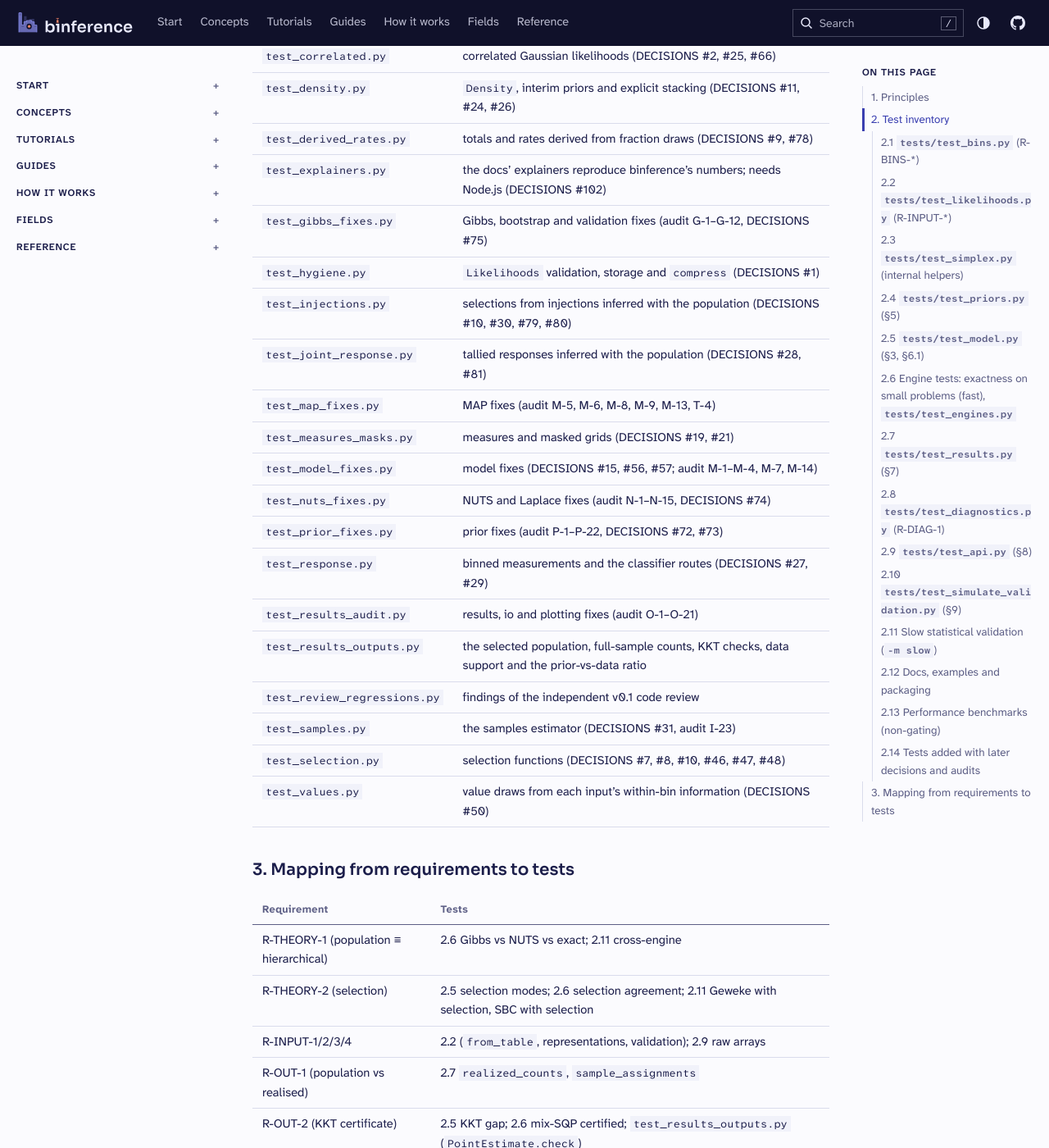
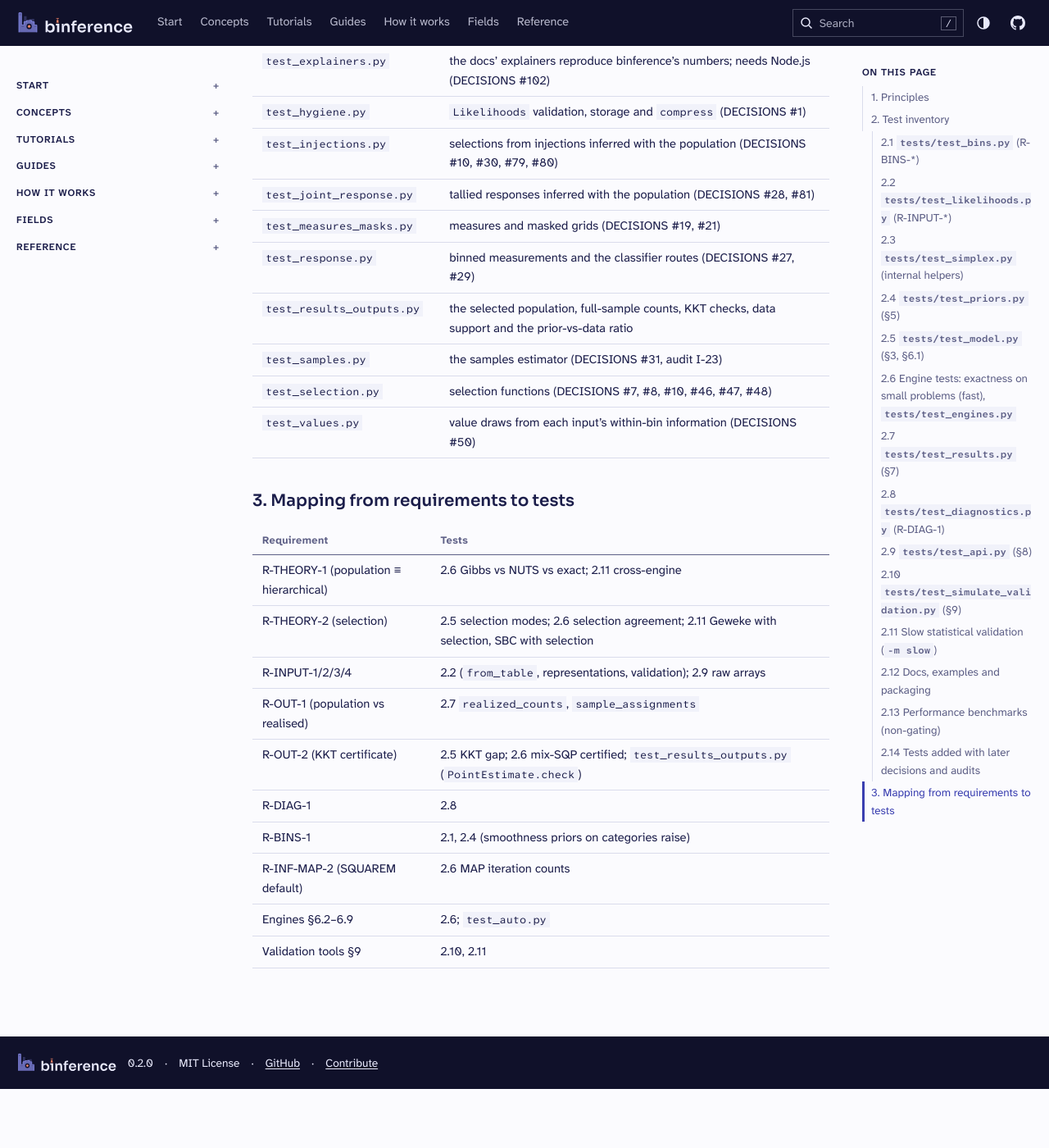
Before and after one commit to joshspeagle/binference, a Sphinx documentation site: the page built from docs/design/test-plan.md, in a window 1280 px wide and 1400 px high, scrolled down 12197 px. Shown: the whole window at 82% size. Built offline with Sphinx 7.4.7, drawn with Linux system fonts in a browser that asks for light colours; after the commit the page ends 13525 px from its top, so only the background shows below that; some of the changed text lies outside the part shown.

Commit message:
Point the test plan at the tests' new homes
Co-Authored-By: Claude Opus 5.5 <noreply@anthropic.com>
Claude-Session: https://claude.ai/code/session_01JkqiRk2kEoUE8HVDAKRgK9

```diff
--- a/docs/design/test-plan.md
+++ b/docs/design/test-plan.md
@@ -102,8 +102,6 @@ Measures and masks are in `tests/test_measures_masks.py` (§2.14).
 
 ### 2.4 `tests/test_priors.py` (§5)
 
-More prior tests, from the audit, are in `tests/test_prior_fixes.py` (§2.14).
-
 **Every prior, parametrised over the families**
 - The density integrates to 1 on the 2-simplex (K = 3 quadrature), and sample moments match.
 - The unconstrained log-density and its gradient agree with finite differences at random points.
@@ -135,8 +133,6 @@ More prior tests, from the audit, are in `tests/test_prior_fixes.py` (§2.14).
 - `GammaRates`: moments and conjugate update.
 
 ### 2.5 `tests/test_model.py` (§3, §6.1)
-
-More model tests, from the audit, are in `tests/test_model_fixes.py` (§2.14).
 
 **Likelihood**
 - `log_likelihood(rho)` equals the direct formula, for dense and sparse inputs and with and without weights.
@@ -198,11 +194,9 @@ More model tests, from the audit, are in `tests/test_model_fixes.py` (§2.14).
 - At N = 2000 the bootstrap spread is within 20% of the posterior s.d.
 - A logistic prior refits each reweighted catalogue.
 
-The NUTS and Laplace audit fixes are in `tests/test_nuts_fixes.py`, the MAP fixes in `tests/test_map_fixes.py` and the Gibbs, bootstrap and validation fixes in `tests/test_gibbs_fixes.py` (§2.14).
-
 ### 2.7 `tests/test_results.py` (§7)
 
-More result tests are in `tests/test_results_audit.py`, `tests/test_results_outputs.py`, `tests/test_best_loo.py`, `tests/test_values.py` and `tests/test_derived_rates.py` (§2.14).
+More result tests are in `tests/test_results_outputs.py`, `tests/test_best_loo.py`, `tests/test_values.py` and `tests/test_derived_rates.py` (§2.14).
 
 **Summaries and intervals**
 - `mean`, `std`, `quantile`, `interval` (central and HDI) and `cov` agree with NumPy on known arrays.
@@ -222,7 +216,7 @@ More result tests are in `tests/test_results_audit.py`, `tests/test_results_outp
 - `predict_proba` and `log_predictive` on new objects; `log_predictive` beats a deliberately wrong population on held-out data.
 
 **Diagnostics**
-- `check()` warns on synthetic bad chains (stuck chains → R̂ warning). E-BFMI and the other thresholds are in `tests/test_results_audit.py`.
+- `check()` warns on synthetic bad chains (stuck chains → R̂ warning). E-BFMI and the other thresholds are tested in the same file.
 
 **Point estimates, external draws and rates**
 - `PointEstimate` outputs and `laplace()`; `from_samples` and `attach`; rate results; a result without a model keeps its bins.
@@ -332,19 +328,12 @@ The spec's §10 targets (NUTS ESS/s, Gibbs iterations/s, MAP and Laplace times)
 | `test_density.py` | `Density`, interim priors and explicit stacking (DECISIONS #11, #24, #26) |
 | `test_derived_rates.py` | totals and rates derived from fraction draws (DECISIONS #9, #78) |
 | `test_explainers.py` | the docs' explainers reproduce binference's numbers; needs Node.js (DECISIONS #102) |
-| `test_gibbs_fixes.py` | Gibbs, bootstrap and validation fixes (audit G-1–G-12, DECISIONS #75) |
 | `test_hygiene.py` | `Likelihoods` validation, storage and `compress` (DECISIONS #1) |
 | `test_injections.py` | selections from injections inferred with the population (DECISIONS #10, #30, #79, #80) |
 | `test_joint_response.py` | tallied responses inferred with the population (DECISIONS #28, #81) |
-| `test_map_fixes.py` | MAP fixes (audit M-5, M-6, M-8, M-9, M-13, T-4) |
 | `test_measures_masks.py` | measures and masked grids (DECISIONS #19, #21) |
-| `test_model_fixes.py` | model fixes (DECISIONS #15, #56, #57; audit M-1–M-4, M-7, M-14) |
-| `test_nuts_fixes.py` | NUTS and Laplace fixes (audit N-1–N-15, DECISIONS #74) |
-| `test_prior_fixes.py` | prior fixes (audit P-1–P-22, DECISIONS #72, #73) |
 | `test_response.py` | binned measurements and the classifier routes (DECISIONS #27, #29) |
-| `test_results_audit.py` | results, io and plotting fixes (audit O-1–O-21) |
 | `test_results_outputs.py` | the selected population, full-sample counts, KKT checks, data support and the prior-vs-data ratio |
-| `test_review_regressions.py` | findings of the independent v0.1 code review |
 | `test_samples.py` | the samples estimator (DECISIONS #31, audit I-23) |
 | `test_selection.py` | selection functions (DECISIONS #7, #8, #10, #46, #47, #48) |
 | `test_values.py` | value draws from each input's within-bin information (DECISIONS #50) |
```
Also changed, not shown: other parts of docs/design/test-plan.md (+2 -0 lines), notes/review/LOG.md (+1 -0 lines), notes/review/PLAN.md (+5 -5 lines).
